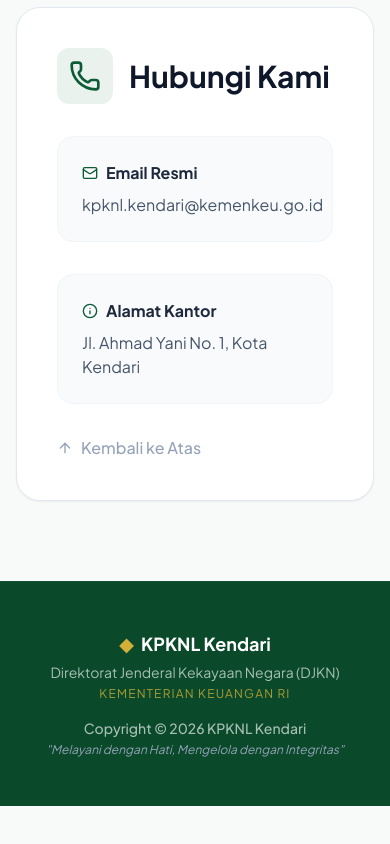
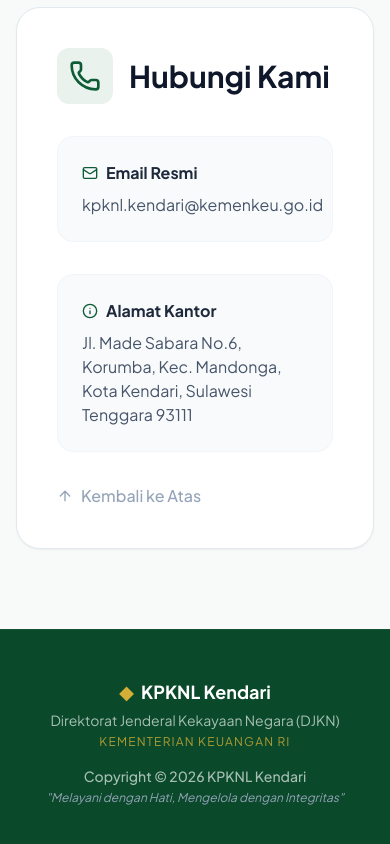
Before and after one commit to zinuone/Knowledge-Base, a React (Vite) app: page / in a window 390 px wide. Shown: the part 4292-5136 px from the top of the page. Before the commit the page ends 5098 px from the top, so only its background shows below. Built offline with nearby package versions, Linux system fonts and the light colour scheme; no server answers; the database is empty.

Commit message:
Final fix UI Mobile & Search UX

```diff
--- a/App.tsx
+++ b/App.tsx
@@ -238,7 +238,7 @@
   const SectionKontak = () => (
     <div className="max-w-4xl mx-auto bg-white p-10 rounded-3xl shadow-sm border border-slate-200">
       <div className="flex items-center space-x-4 mb-8"><div className="p-3 bg-[#EAF2EE] text-[#0D5C35] rounded-xl"><Phone className="w-8 h-8" /></div><h2 className="text-3xl font-bold text-slate-900">Hubungi Kami</h2></div>
-      <div className="grid grid-cols-1 md:grid-cols-2 gap-8"><div className="bg-slate-50 p-6 rounded-2xl border border-slate-100"><h4 className="font-bold text-slate-800 flex items-center mb-2"><Mail className="w-4 h-4 mr-2 text-[#0D5C35]" /> Email Resmi</h4><p className="text-slate-600">kpknl.kendari@kemenkeu.go.id</p></div><div className="bg-slate-50 p-6 rounded-2xl border border-slate-100"><h4 className="font-bold text-slate-800 flex items-center mb-2"><Info className="w-4 h-4 mr-2 text-[#0D5C35]" /> Alamat Kantor</h4><p className="text-slate-600">Jl. Ahmad Yani No. 1, Kota Kendari</p></div></div>
+      <div className="grid grid-cols-1 md:grid-cols-2 gap-8"><div className="bg-slate-50 p-6 rounded-2xl border border-slate-100"><h4 className="font-bold text-slate-800 flex items-center mb-2"><Mail className="w-4 h-4 mr-2 text-[#0D5C35]" /> Email Resmi</h4><p className="text-slate-600">kpknl.kendari@kemenkeu.go.id</p></div><div className="bg-slate-50 p-6 rounded-2xl border border-slate-100"><h4 className="font-bold text-slate-800 flex items-center mb-2"><Info className="w-4 h-4 mr-2 text-[#0D5C35]" /> Alamat Kantor</h4><p className="text-slate-600">Jl. Made Sabara No.6, Korumba, Kec. Mandonga, Kota Kendari, Sulawesi Tenggara 93111</p></div></div>
       <button onClick={() => scrollToSection('top')} className="mt-8 flex items-center text-slate-400 hover:text-[#0D5C35] transition-colors font-medium"><ArrowUp className="w-4 h-4 mr-2" /> Kembali ke Atas</button>
     </div>
   );
@@ -255,11 +255,11 @@
             </div>
             <div className="hidden md:flex items-center space-x-6">
               <div className="flex space-x-6 text-sm font-semibold uppercase tracking-wider">{['Beranda', 'FAQ', 'Panduan', 'Kontak'].map(item => (<button key={item} onClick={() => scrollToSection(item.toLowerCase())} className="hover:text-[#D4AF37] transition-colors text-white">{item}</button>))}</div>
-              <button onClick={() => navigate('/login')} className="flex items-center px-4 py-2 bg-white/10 hover:bg-white/20 backdrop-blur-sm rounded-full text-xs font-bold border border-white/20 transition-all"><LogIn className="w-3 h-3 mr-1.5" /> ADMIN</button>
+              <button onClick={() => navigate('/login')} className="flex items-center px-4 py-2 bg-white/10 hover:bg-white/20 backdrop-blur-sm rounded-full text-xs font-bold border border-white/20 transition-all"><LogIn className="w-3 h-3 mr-1.5" /> Admin</button>
             </div>
             <div className="md:hidden flex items-center gap-3"><button onClick={() => setIsMenuOpen(!isMenuOpen)} className="text-white p-2 hover:bg-white/10 rounded-lg">{isMenuOpen ? <X className="w-6 h-6" /> : <Menu className="w-6 h-6" />}</button></div>
           </div>
-          {isMenuOpen && (<div className="md:hidden absolute top-full left-0 right-0 mt-4 mx-4 bg-[#0A492A] rounded-2xl shadow-2xl border border-white/10 p-4 flex flex-col space-y-2 animate-in slide-in-from-top-5 duration-200">{['Beranda', 'FAQ', 'Panduan', 'Kontak'].map(item => (<button key={item} onClick={() => scrollToSection(item.toLowerCase())} className="text-left px-4 py-3 rounded-xl hover:bg-white/10 text-white font-semibold flex items-center"><FileText className="w-4 h-4 mr-3 opacity-70" /> {item}</button>))}<div className="mt-4 pt-4 border-t border-white/10"><button onClick={() => navigate('/login')} className="w-full text-left px-4 py-3 rounded-xl bg-white/10 text-[#D4AF37] font-bold flex items-center hover:bg-white/20 transition-all"><LogIn className="w-4 h-4 mr-3" /> LOGIN ADMIN</button></div></div>)}
+          {isMenuOpen && (<div className="md:hidden absolute top-full left-0 right-0 mt-4 mx-4 bg-[#0A492A] rounded-2xl shadow-2xl border border-white/10 p-4 flex flex-col space-y-2 animate-in slide-in-from-top-5 duration-200">{['Beranda', 'FAQ', 'Panduan', 'Kontak'].map(item => (<button key={item} onClick={() => scrollToSection(item.toLowerCase())} className="text-left px-4 py-3 rounded-xl hover:bg-white/10 text-white font-semibold flex items-center"><FileText className="w-4 h-4 mr-3 opacity-70" /> {item}</button>))}<div className="mt-4 pt-4 border-t border-white/10"><button onClick={() => navigate('/login')} className="w-full text-left px-4 py-3 rounded-xl bg-white/10 text-[#D4AF37] font-bold flex items-center hover:bg-white/20 transition-all"><LogIn className="w-4 h-4 mr-3" /> Login Admin</button></div></div>)}
         </nav>
 
         {/* HERO SECTION DENGAN SEARCH LOGIC BARU */}
```
